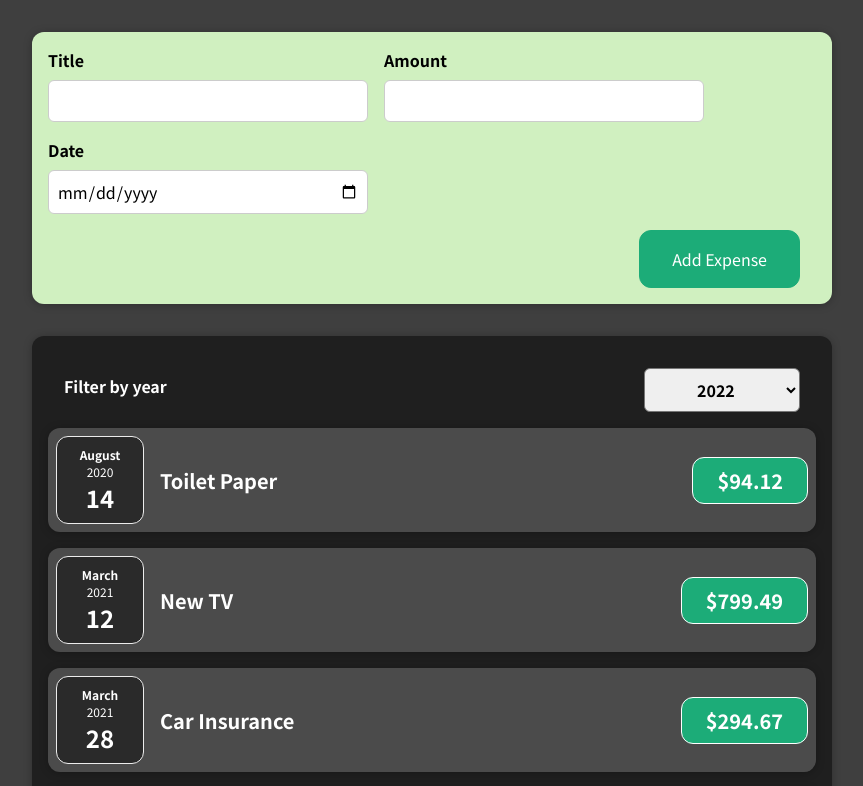
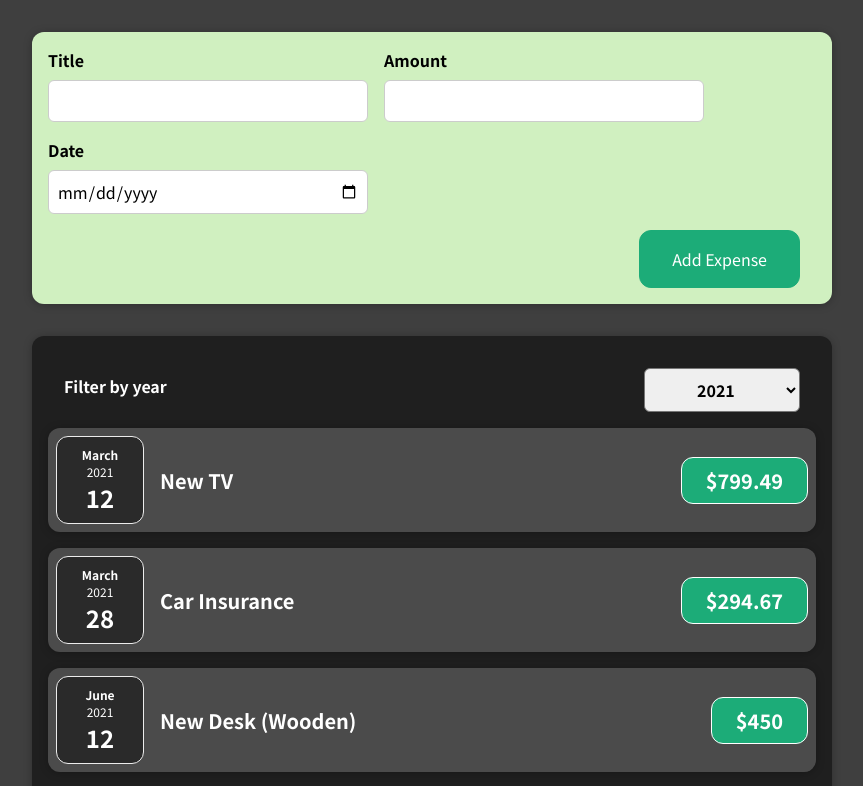
Before and after one commit to ernest404/Expense-Tracker, a React (Create React App) app: page / in a window 1280 px wide. Shown: the top 786 px of the page, without its empty margins (208-1071 px from the left). Built offline with nearby package versions, Linux system fonts and the light colour scheme.

Commit message:
condtional content using tenary operator

```diff
--- a/src/components/Expenses/Expenses.js
+++ b/src/components/Expenses/Expenses.js
@@ -2,19 +2,33 @@ import "./Expenses.css";
 import ExpenseItem from "./ExpenseItem";
 import Card from "../UI/Card";
 import ExpensesFilter from "./ExpensesFilter";
+import React, { useState } from "react";
 
 function Expenses(props) {
-  function onSaveFilterHandler(selection) {
-    console.log(selection);
+  const [filteredYear, setFilteredYear] = useState("2021");
+
+  function onSaveFilterHandler(selectedYear) {
+    setFilteredYear(selectedYear);
   }
+
+  const filteredExpenses = props.expensesList.filter(
+    (expense) => expense.date.getFullYear().toString() === filteredYear
+  );
   console.log(props.expensesList);
   return (
     <div>
       <Card className="expenses">
-        <ExpensesFilter onfilter={onSaveFilterHandler} />
-        {props.expensesList.map((expense) => (
-          <ExpenseItem expenseitem={expense} />
-        ))}{" "}
+        <ExpensesFilter
+          onfilter={onSaveFilterHandler}
+          selected={filteredYear}
+        />
+        {filteredExpenses.length === 0 ? (
+          <p>No expenses found</p>
+        ) : (
+          filteredExpenses.map((expense) => (
+            <ExpenseItem key={expense.id} expenseitem={expense} /> // key prop, allows us add a unique key to a list being rendered this helps react to uniquely place list item during rendering getting rid of performance issues and bugs.
+          ))
+        )}{" "}
         {/*Using a function to dynamically display all values of the expenses array as ExpensesItem. Any changes is the array are automatically updated*/}
       </Card>
     </div>
--- a/src/components/Expenses/ExpensesFilter.js
+++ b/src/components/Expenses/ExpensesFilter.js
@@ -1,19 +1,14 @@
-import React, { useState } from "react";
-
 import "./ExpensesFilter.css";
 
 const ExpensesFilter = (props) => {
-  const [selection, setselection] = useState("2022");
-
   function filterChangeHandler(event) {
-    setselection(event.target.value);
+    props.onfilter(event.target.value);
   }
-  props.onfilter(selection);
   return (
     <div className="expenses-filter">
       <div className="expenses-filter__control">
         <label>Filter by year</label>
-        <select onChange={filterChangeHandler} value={selection}>
+        <select onChange={filterChangeHandler} value={props.selected}>
           <option value="2022">2022</option>
           <option value="2021">2021</option>
           <option value="2020">2020</option>
```
Also changed, not shown: 1 other file (tests, documents, lock files or other folders).
